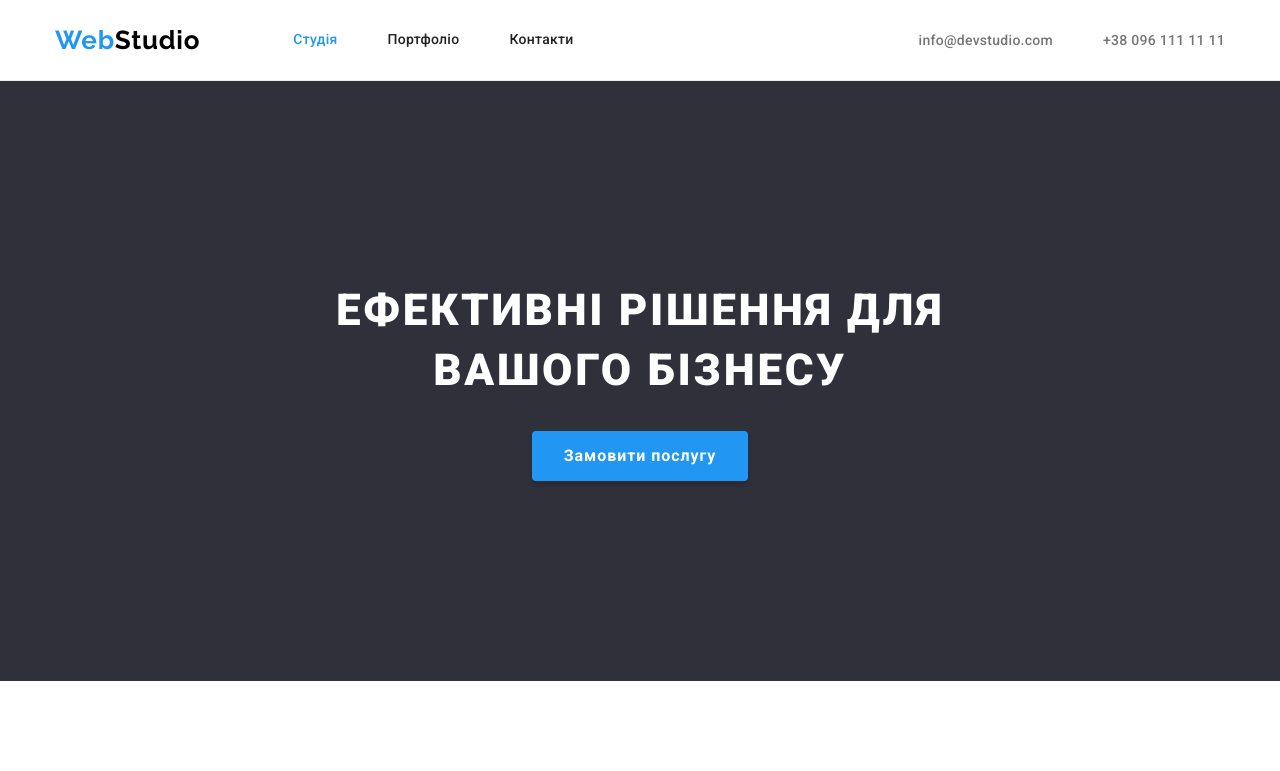
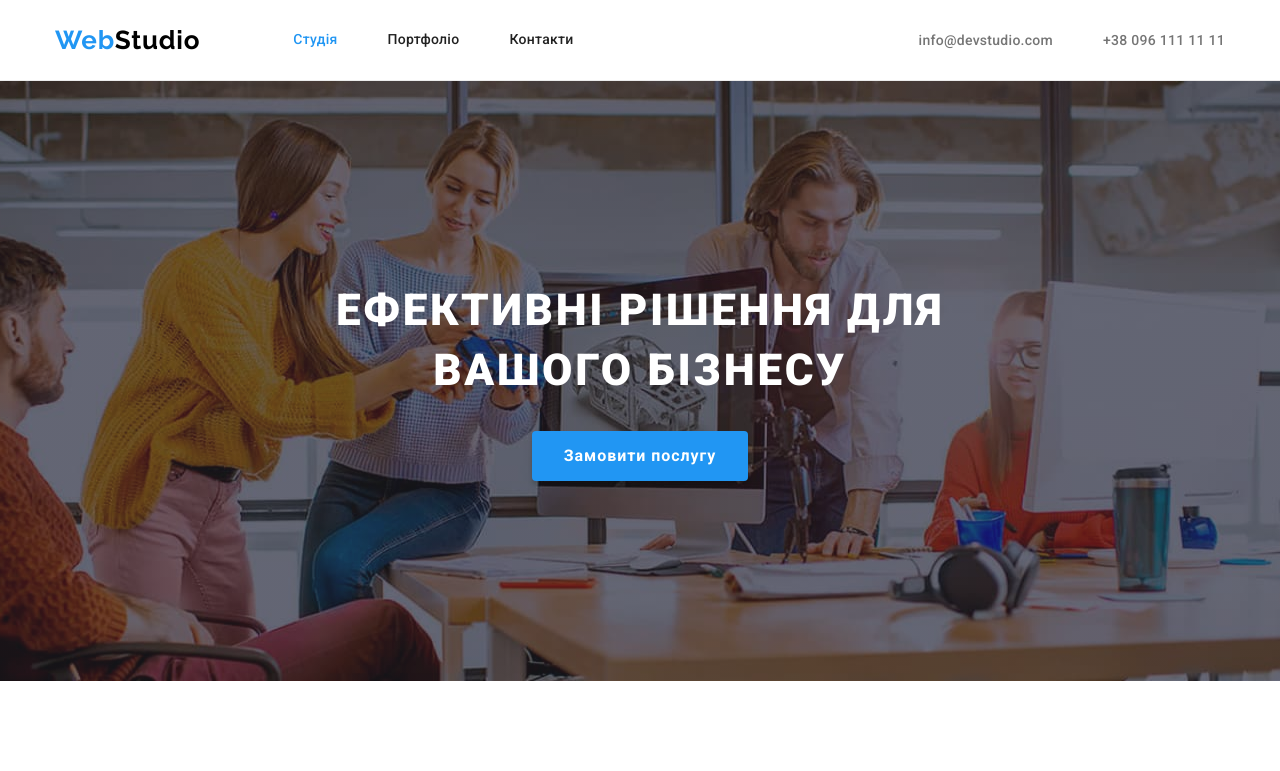
Before and after one commit to aniyavolfman/goit-markup-hw-04, a plain HTML site: page index.html in a window 1280 px wide. Shown: the top 771 px of the page. Drawn offline with nearby package versions, Linux system fonts and the light colour scheme.

Commit message:
Додає фонове зображення в герой

```diff
--- a/css/styles.css
+++ b/css/styles.css
@@ -149,6 +149,18 @@ body {
     text-align: center;
     padding-top: 200px;
     padding-bottom: 200px;
+
+}
+
+.overlay {
+    background-image: linear-gradient(
+        to right,
+        rgba(47, 48, 58, 0.4),
+        rgba(47, 48, 58, 0.4)
+    ), url(../images/bg.jpg);
+    background-repeat: no-repeat;
+    background-size: 1600px 600px;
+    background-position: center;
 }
 
 .flex {
--- a/index.html
+++ b/index.html
@@ -32,7 +32,7 @@
     <!-- main content -->
     <main>
         <!-- section 1 -->
-        <section class="section-first">
+        <section class="section-first overlay">
             <div class="container">
                 <h1 class="hero-title">Ефективні рішення для <br> вашого бізнесу</h1>
                 <button class="main-btn hero-btn" type="button">Замовити послугу</button>
```
Also changed, not shown: images/bg.jpg (added).
